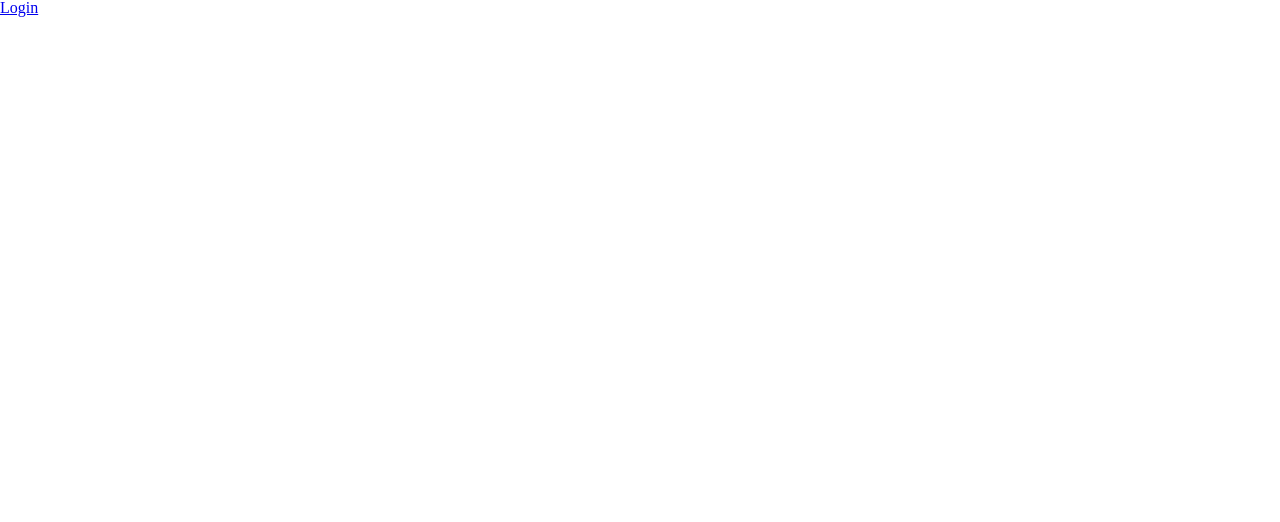
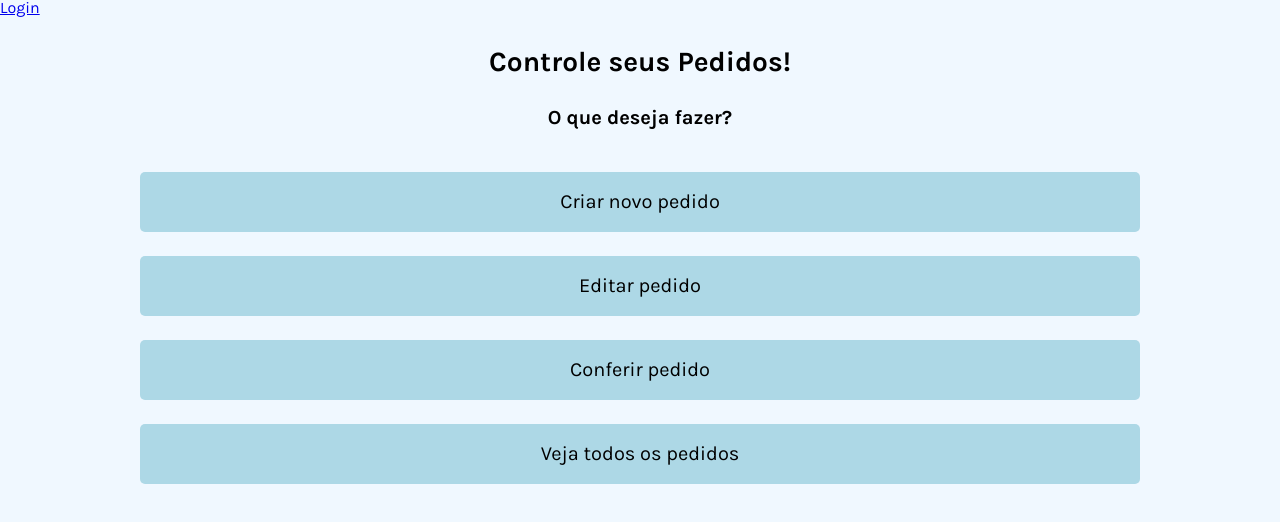
Before and after one commit to bruno-corso/managing-orders, a plain HTML site: page assets/index.html in a window 1280 px wide. Drawn offline with Linux system fonts and the light colour scheme.

Commit message:
index criado + prévia js do cadastar

```diff
--- a/assets/base.css
+++ b/assets/base.css
@@ -1,6 +1,7 @@
 @import url(./css/login.css);
 @import url(./reset.css);
 @import url(./css/cadastrar.css);
+@import url(./css/gestao.css);
 @import url('https://fonts.googleapis.com/css2?family=Karla:wght@300;400;700&display=swap');
 
 body{
--- a/assets/css/cadastrar.css
+++ b/assets/css/cadastrar.css
@@ -30,13 +30,21 @@ h2{
     border-radius: 5px;
 }
 
-.cadastro__input:last-child{
-    width: 200px;
-    align-self: center;
-    font-weight: 700;
+.cadastro__input-checkbox{
+    margin-bottom: 1.5rem;
 }
 
-.cadastro__input:last-child:hover{
+.cadastro__input-botao{
+    padding: 0.5rem 0.5rem;
+    margin-bottom: 1.5rem;
+    border: none;
+    border-bottom: 1px solid lightgray;
+    border-right: 1px solid lightgray;
+    border-radius: 5px;
+
+}
+
+.cadastro__input-botao:hover{
     transition: 0.1s;
     background-color: lightskyblue;
 }
--- /dev/null
+++ b/assets/css/gestao.css
@@ -0,0 +1,29 @@
+h1{
+    text-align: center;
+    margin: 2rem auto;
+    font-size: 1.75rem;
+}
+
+h3{
+    text-align: center;
+    margin-bottom: 2rem;
+    font-size: 1.25rem;
+}
+
+.gestao{
+    display: flex;
+    flex-direction: column;
+    align-items: center;
+}
+
+.gestao__link{
+    text-decoration: none;
+    margin: 0.75rem auto;
+    padding: 1.25rem;
+    background-color: lightblue;
+    color: black;
+    width: 75%;
+    text-align: center;
+    border-radius: 5px;
+    font-size: 1.25rem;
+}
--- a/assets/index.html
+++ b/assets/index.html
@@ -5,9 +5,18 @@
     <meta http-equiv="X-UA-Compatible" content="IE=edge">
     <meta name="viewport" content="width=device-width, initial-scale=1.0">
     <link rel="stylesheet" href="./reset.css">
+    <link rel="stylesheet" href="./base.css">
     <title>Gestor de Pedidos</title>
 </head>
 <body>
     <a href="./html/login.html">Login</a>
+    <h1>Controle seus Pedidos!</h1>
+    <h3>O que deseja fazer?</h3>
+    <div class="gestao">
+        <a href="#" class="gestao__link">Criar novo pedido</a>
+        <a href="#" class="gestao__link">Editar pedido</a>
+        <a href="#" class="gestao__link">Conferir pedido</a>
+        <a href="#" class="gestao__link">Veja todos os pedidos</a>
+    </div>
 </body>
 </html>
```
Also changed, not shown: assets/html/cadastrar.html (+8 -5 lines), assets/js/cadastro.js (added, +40 -0 lines), assets/menu-cardapio.json (+2 -5 lines).
